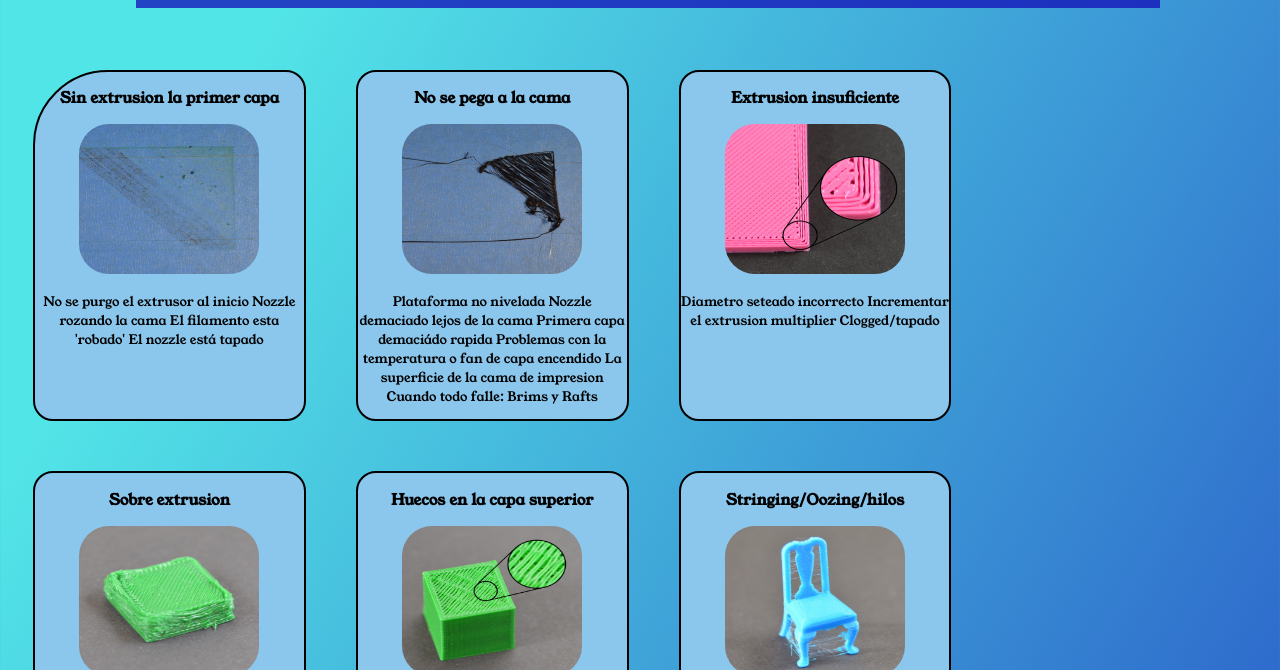
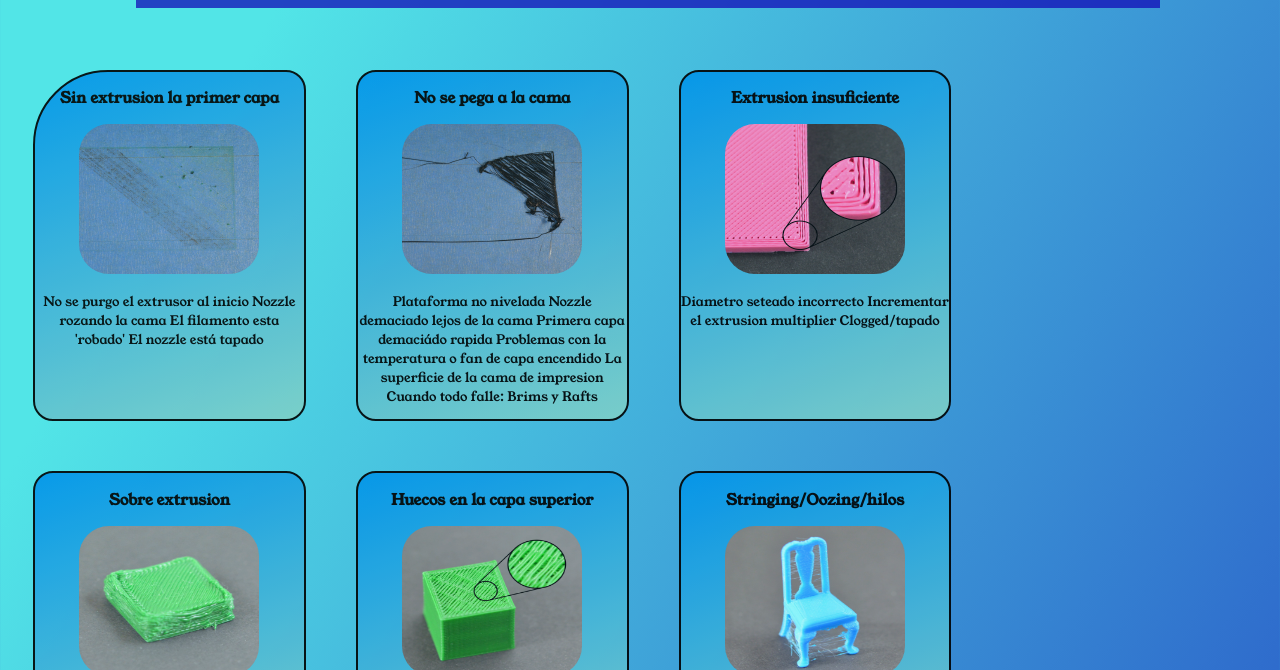
Before and after one commit to juanpvina/Diplo, a plain HTML site: page HTML/proy1/Index.html in a window 1280 px wide. Shown: the part 130-800 px from the top of the page. Drawn offline with Linux system fonts and the light colour scheme.

Commit message:
fondo gradiente a los div

```diff
--- a/HTML/proy1/style.css
+++ b/HTML/proy1/style.css
@@ -34,7 +34,10 @@ body {
    flex: flex-grow;
    flex-basis: 21%;
    flex-wrap:wrap;
-   background-color: #8BC6EC;
+   background-color: #0093E9;
+background-image: linear-gradient(160deg, #0093E9 0%, #80D0C7 100%);
+opacity: 90%;
+
 }
 
 
```
